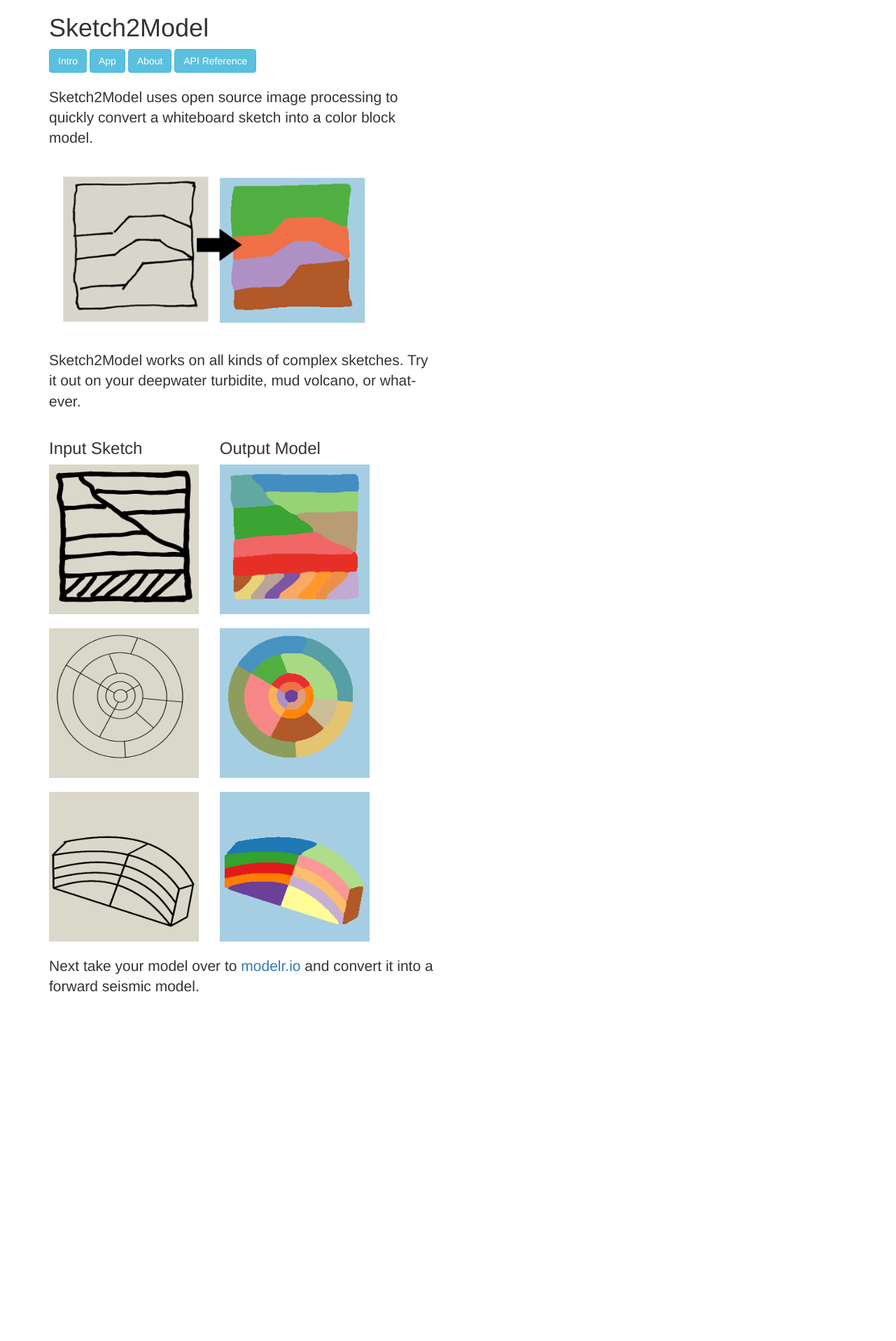
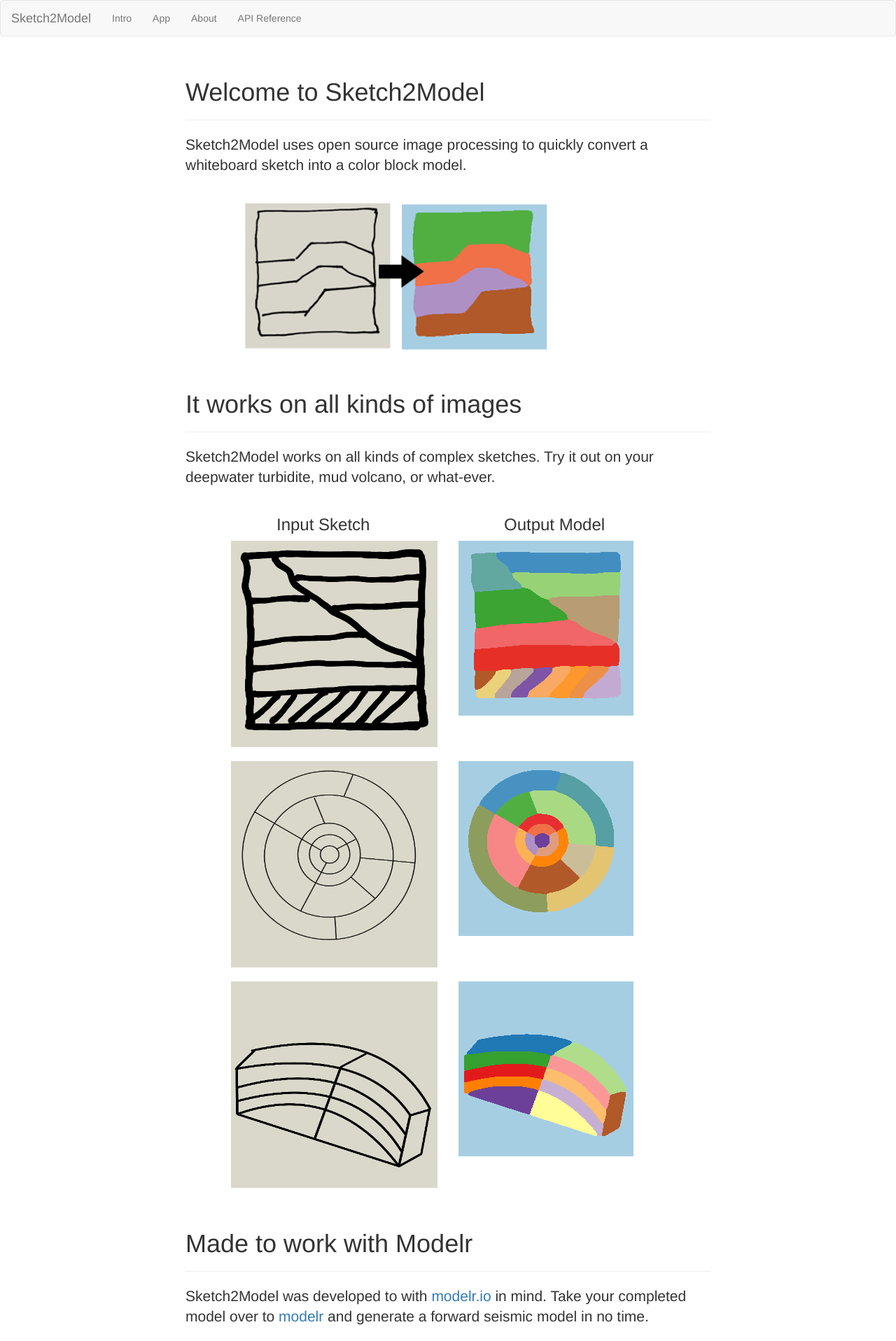
Before and after one commit to epsalt/sketch2model-web, a Flask app: page / in a window 1280 px wide. Shown: the whole page at 70% size. Before the commit the page ends 1418 px from the top, so only its background shows below. Run offline with Flask 2, Linux system fonts and the light colour scheme; some libraries are stand-ins or nearby versions.

Commit message:
Template changes
- Added navbar
- Added panes to main app page

```diff
--- a/sketch2model_web/templates/boilerplate.html
+++ b/sketch2model_web/templates/boilerplate.html
@@ -9,12 +9,31 @@
     <link rel="stylesheet" href="https://maxcdn.bootstrapcdn.com/bootstrap/3.3.7/css/bootstrap.min.css" integrity="sha384-BVYiiSIFeK1dGmJRAkycuHAHRg32OmUcww7on3RYdg4Va+PmSTsz/K68vbdEjh4u" crossorigin="anonymous">
   </head>
   <body>
+    <nav class="navbar navbar-default">
+      <div class="container-fluid">
+        <!-- Brand and toggle get grouped for better mobile display -->
+        <div class="navbar-header">
+          <button type="button" class="navbar-toggle collapsed" data-toggle="collapse" data-target="#bs-example-navbar-collapse-1" aria-expanded="false">
+            <span class="sr-only">Toggle navigation</span>
+            <span class="icon-bar"></span>
+            <span class="icon-bar"></span>
+            <span class="icon-bar"></span>
+          </button>
+          <a class="navbar-brand" href="/app">Sketch2Model</a>
+        </div>
+
+        <!-- Collect the nav links, forms, and other content for toggling -->
+        <div class="collapse navbar-collapse" id="bs-example-navbar-collapse-1">
+          <ul class="nav navbar-nav">
+            <li><a href="/">Intro</a></li>
+            <li><a href="/app">App</a></li>
+            <li><a href="/about">About</a></li>
+            <li><a href="/api_reference">API Reference</a></li>
+          </ul>
+        </div><!-- /.navbar-collapse -->
+      </div><!-- /.container-fluid -->
+    </nav>
     <div class="container">
-      <h1>Sketch2Model</h1>
-      <a href="/" class="btn btn-info">Intro</a>
-      <a href="/app" class="btn btn-info">App</a>
-      <a href="/about" class="btn btn-info">About</a>
-      <a href="/api_reference" class="btn btn-info">API Reference</a>
       {% block content %}{% endblock %}
     </div>
     <script src="https://ajax.googleapis.com/ajax/libs/jquery/1.12.4/jquery.min.js"></script>
--- a/sketch2model_web/templates/intro.html
+++ b/sketch2model_web/templates/intro.html
@@ -2,35 +2,47 @@
 {% block content %}
 
 <div class="row">
-  <div class="col-sm-6">
+  <div class="col-sm-offset-2 col-sm-8">
 
-    <br>
+    <div class="page-header">
+      <h1>Welcome to Sketch2Model</h1>
+    </div>
 
     <p class="lead">
       Sketch2Model uses open source image processing to quickly
       convert a whiteboard sketch into a color block model.
     </p>
 
-    <img src="/static/intro1.png" class="img-responsive" alt="sketch2model">
+    <div class="row">
+      <div class="col-sm-offset-1 col-sm-10">
+        <img src="/static/intro1.png" class="img-responsive" alt="sketch2model">
+      </div>
+    </div>
 
-    <br>
-
-    <p class="lead">
-      Sketch2Model works on all kinds of complex sketches. Try it out
-      on your deepwater turbidite, mud volcano, or what-ever.
-    </p>
+    <div class="page-header">
+      <h1>It works on all kinds of images</h1>
+    </div>
 
     <div class="row">
-      <div class="col-sm-5">
-        <h3>Input Sketch</h2>
-      </div>
-      <div class="col-sm-5">
-        <h3>Output Model</h2>
+      <div class="col-sm-12">
+        <p class="lead">
+          Sketch2Model works on all kinds of complex sketches. Try it out
+          on your deepwater turbidite, mud volcano, or what-ever.
+        </p>
       </div>
     </div>
 
     <div class="row">
+      <div class="col-sm-offset-2 col-sm-5">
+        <h3>Input Sketch</h3>
+      </div>
       <div class="col-sm-5">
+        <h3>Output Model</h3>
+      </div>
+    </div>
+
+    <div class="row">
+      <div class="col-sm-offset-1 col-sm-5">
         <img src="/static/intro2_sketch.png" class="img-responsive" alt="sketch2model">
       </div>
       <div class="col-sm-5">
@@ -41,7 +53,7 @@
     <br>
 
     <div class="row">
-      <div class="col-sm-5">
+      <div class="col-sm-offset-1 col-sm-5">
         <img src="/static/intro3_sketch.png" class="img-responsive" alt="sketch2model">
       </div>
       <div class="col-sm-5">
@@ -52,7 +64,7 @@
     <br>
 
     <div class="row">
-      <div class="col-sm-5">
+      <div class="col-sm-offset-1 col-sm-5">
         <img src="/static/intro4_sketch.png" class="img-responsive" alt="sketch2model">
       </div>
       <div class="col-sm-5">
@@ -62,10 +74,16 @@
 
     <br>
 
+    <div class="page-header">
+      <h1>Made to work with Modelr</h1>
+    </div>
+
     <p class="lead">
-      Next take your model over to
-      <a href="https://www.modelr.io">modelr.io</a> and convert it
-      into a forward seismic model.
+      Sketch2Model was developed to with
+      <a href="https://www.modelr.io">modelr.io</a> in mind. Take your
+      completed model over
+      to <a href="https://www.modelr.io">modelr</a> and generate a
+      forward seismic model in no time.
     </p>
   </div>
 </div>
```
Also changed, not shown: sketch2model_web/templates/about.html (+13 -5 lines), sketch2model_web/templates/app.html (+30 -11 lines).
